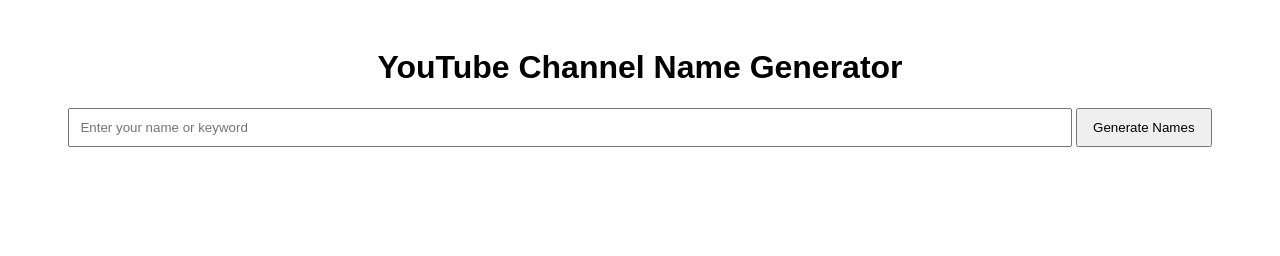
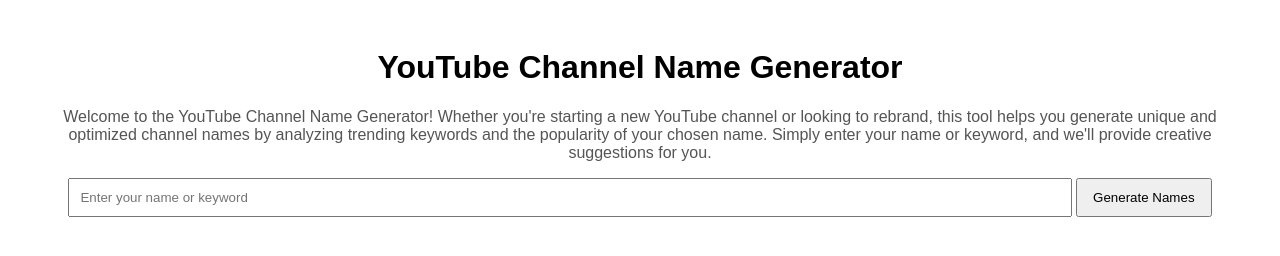
Before and after one commit to RealScripts-q/namegen, a plain HTML site: page index.html in a window 1280 px wide. Drawn offline with Linux system fonts and the light colour scheme.

Commit message:
Update index.html

```diff
--- a/index.html
+++ b/index.html
@@ -3,16 +3,18 @@
 <head>
     <meta charset="UTF-8">
     <meta name="viewport" content="width=device-width, initial-scale=1.0">
-    <title>YouTube Name Generator</title>
+    <title>YouTube Channel Name Generator | Create Unique, Catchy, and Optimized YouTube Channel Names</title>
     <style>
         body { font-family: Arial, sans-serif; text-align: center; padding: 20px; }
         button { padding: 10px 15px; cursor: pointer; }
         .results { margin-top: 20px; font-weight: bold; }
         input { padding: 10px; margin-bottom: 10px; width: 80%; }
+        .description { font-size: 16px; margin-top: 20px; color: #555; }
     </style>
 </head>
 <body>
     <h1>YouTube Channel Name Generator</h1>
+    <p class="description">Welcome to the YouTube Channel Name Generator! Whether you're starting a new YouTube channel or looking to rebrand, this tool helps you generate unique and optimized channel names by analyzing trending keywords and the popularity of your chosen name. Simply enter your name or keyword, and we'll provide creative suggestions for you.</p>
     <input type="text" id="userName" placeholder="Enter your name or keyword" />
     <button onclick="generateNames()">Generate Names</button>
     <div class="results" id="results"></div>
```
